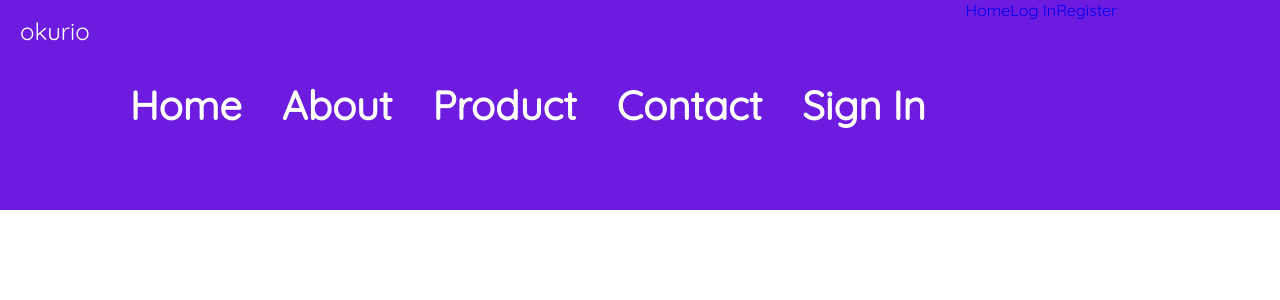
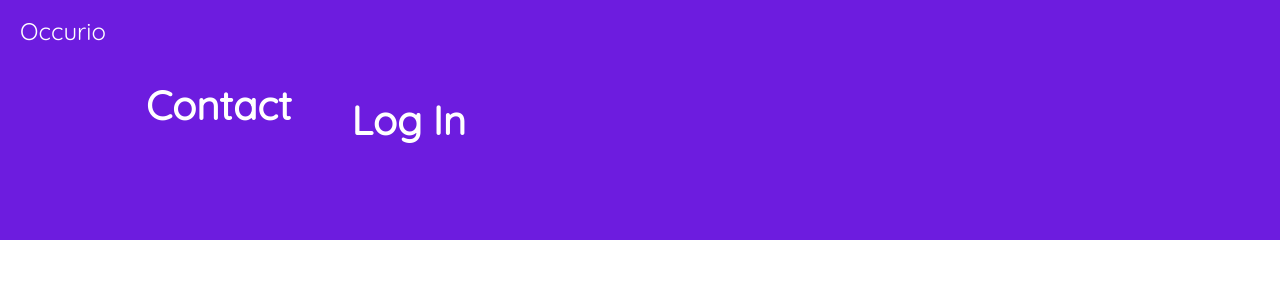
Before and after one commit to Cityslick/Occurio, a React (Create React App) app in the folder client/occurio/: page / in a window 1280 px wide. Shown: the top 300 px of the page. Built offline with nearby package versions, Linux system fonts and the light colour scheme.

Commit message:
Changes to header component

```diff
--- a/client/occurio/src/components/Header.jsx
+++ b/client/occurio/src/components/Header.jsx
@@ -10,20 +10,14 @@ const Header = () => {
     return (
         <div className="header">
             <div>
-              <h1 className="logo">okurio</h1>
+              <h1 className="logo">Occurio</h1>
             </div>
-            <div class="nav">
-              <ul class="nav-list">
-                <li class="nav-item">Home</li>
-                <li class="nav-item">About</li>
-                <li class="nav-item">Product</li>
-                <li class="nav-item">Contact</li>
-                <li class="nav-item">Sign In</li>
+            <div className="nav">
+              <ul className="nav-list">
+                <li className="nav-item">Contact</li>
+                <li className="nav-item"><Link to={'/login'}>Log In</Link></li>
               </ul>
             </div>
-          <Link to={'/home'}>Home</Link>
-          <Link to={'/login'}>Log In</Link>
-          <Link to={'/register'}>Register</Link>
         </div>
     )
 }
```
Also changed, not shown: client/occurio/src/App.css (line endings or trailing spaces).
